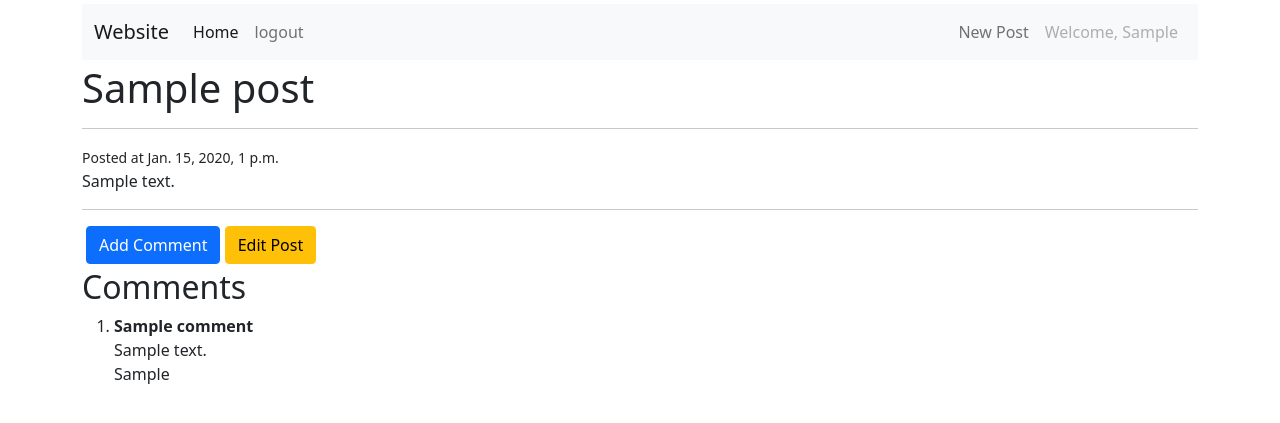
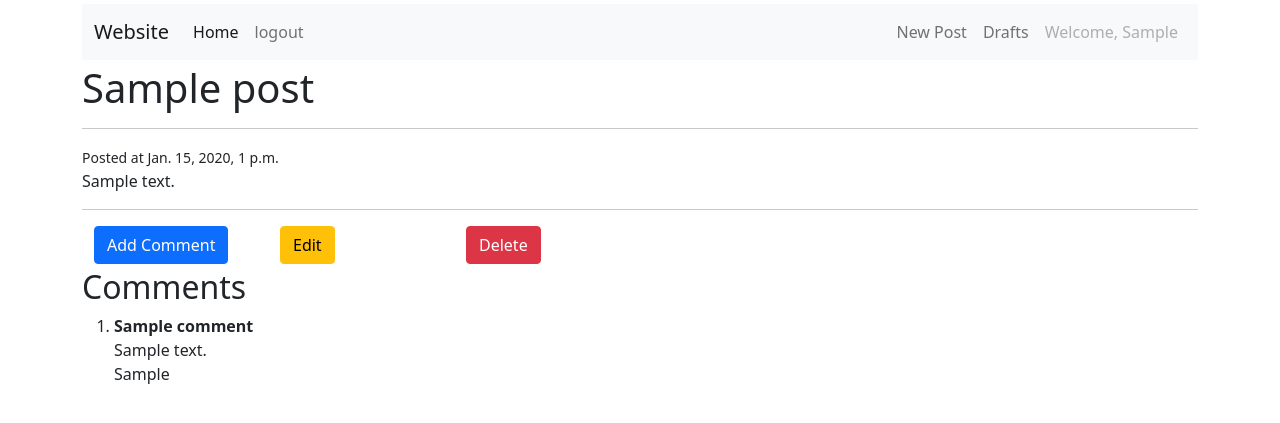
Before and after one commit to FrezeSteve/Custom-Authentication, a Django app: a page that uses blog/templates/blog/detail.html in a window 1280 px wide. Shown: the top 423 px of the page. Run offline with Django 3.2, Linux system fonts and the light colour scheme; a user stored in the database is signed in; tables that the repository leaves empty hold one stand-in row (values such as "Sample post").

Commit message:
implementing publishing a post

```diff
--- a/accounts/static/css/style.css
+++ /dev/null
@@ -1,3 +0,0 @@
-.full_width {
-    width: 100% !important;
-}
--- a/blog/forms.py
+++ b/blog/forms.py
@@ -3,6 +3,15 @@ from .models import Comment, Post, Category
 
 
 class CommentForm(forms.ModelForm):
+    title = forms.CharField(
+        widget=forms.TextInput(
+            attrs={'class': 'form-control', "placeholder": "title"})
+    )
+    body = forms.CharField(
+        widget=forms.Textarea(
+            attrs={'class': 'form-control', "placeholder": "body"})
+    )
+
     class Meta:
         model = Comment
         fields = (
@@ -15,6 +24,10 @@ class CreatePostForm(forms.ModelForm):
     title = forms.CharField(
         widget=forms.TextInput(
             attrs={'class': 'form-control', "placeholder": "title"})
+    )
+    subtitle = forms.CharField(
+        widget=forms.TextInput(
+            attrs={'class': 'form-control', "placeholder": "subtitle"})
     )
     body = forms.CharField(
         widget=forms.Textarea(
@@ -31,6 +44,7 @@ class CreatePostForm(forms.ModelForm):
         model = Post
         fields = (
             'title'
+            , 'subtitle'
             , 'body'
             , 'category'
         )
--- a/blog/templates/blog/detail.html
+++ b/blog/templates/blog/detail.html
@@ -11,11 +11,19 @@
     <meta name="robots" content="index, follow" />
     <!-- <meta name="robots" content="noindex, nofollow" /> -->
     <meta name="description" content="{{object.subtitle}}">
+    <style>
+        @media only screen and (max-width: 768px) {
+            .full_width {
+                width: 100% !important;
+            }
+        }
+    </style>
     {% endblock %}
 </head>
 
 <body>
     {% block content%}
+    {% include 'blog/modal.html' %}
     <div class="container">
         {% include 'blog/navbar.html' %}
         <h1>{{object.title}}</h1>
@@ -24,12 +32,40 @@
         <small>Posted at {{object.date_created}}</small>
         <p>{{ object.body }}</p>
         <hr>
-        <div id="comment_button" onclick="comment_event()">Add Comment</div>
-        <a id="edit_post_button" class="btn btn-warning mb-1" href="{% url 'blog:edit_post' object.id %}">Edit Post</a>
+        <div class="row mx-0">
+            <div class="col-12 col-md-2">
+                <div id="comment_button" class="full_width" onclick="comment_event()">Add Comment</div>
+            </div>
+            {% if not object.published %}
+            <div class="col-12 col-md-2">
+                <!-- Button trigger modal -->
+                <button type="button" class="hidden_buttons full_width  btn btn-success mb-1" data-bs-toggle="modal"
+                    data-bs-target="#staticBackdrop">
+                    Publish
+                </button>
+            </div>
+            {% endif %}
+            <div class="col-12 col-md-2">
+                <a class="hidden_buttons full_width btn btn-warning mb-1"
+                    href="{% url 'blog:edit_post' object.id %}">Edit</a>
+            </div>
+            {% if not object.archived %}
+            <div class="col-12 col-md-2">
+                <!-- Button trigger modal -->
+                <button type="button" class="full_width hidden_buttons btn btn-danger mb-1" data-bs-toggle="modal"
+                    data-bs-target="#staticBackdrop">
+                    Delete
+                </button>
+            </div>
+            {% endif %}
+
+        </div>
+
+
         <form id="comment_form" action="{% url 'blog:create_comment' object.id %}" method="post">
             {% csrf_token %}
             {{comment_form.as_p}}
-            <button type="submit" class="btn btn-success ms-2">submit</button>
+            <button type="submit" class="full_width btn btn-success ms-md-2">submit</button>
         </form>
         <h2>Comments</h2>
         <ol id="comments_container">
@@ -55,43 +91,70 @@
         <script src="https://code.jquery.com/jquery-3.6.0.min.js"
             integrity="sha256-/xUj+3OJU5yExlq6GSYGSHk7tPXikynS7ogEvDej/m4=" crossorigin="anonymous"></script>
         <script>
-
-            comment_form = document.getElementById("comment_form");
+            const comment_form = $('#comment_form')[0]
+            const comment_section = $('#comment_button')[0]
+            function setup_button() {
+                $(document).ready(function () {
                     comment_form.style.display = "none";
-            comment_section = document.getElementById("comment_button");
                     comment_section.classList.add("btn");
                     comment_section.classList.add("btn-primary");
-            comment_section.classList.add("ms-1");
                     comment_section.classList.add("mb-1");
+                })
+            }
+            setup_button()
             function comment_event() {
+                $(document).ready(function () {
+                    const comment_form = $('#comment_form')[0]
+                    const comment_section = $('#comment_button')[0]
                     comment_form.style.display = "block";
-                const edit_button = document.getElementById("edit_post_button");
-                edit_button.style.display = "none";
-                clicked = true
                     comment_section.classList.remove("btn")
                     comment_section.classList.remove("btn-primary")
                     comment_section.classList.add("fs-1")
+                    const hidden_buttons = $('.hidden_buttons')
+                    for (let i = 0; i < hidden_buttons.length; i++) {
+                        hidden_buttons[i].style.display = "none";
                     }
+                })
+            }
+            // function comment_event() {
+            //     // var hiden_buttons = document.getElementsByClassName("hidden_buttons");
+            //     var hiden_buttons = document.getElementsByClassName("hidden_buttons");
+            //     console.log(hide_button);
+            //     // hiden_buttons.forEach(element => {
+            //     //     element.style.display = "none";
+            //     //     console.log("working");
+            //     // });
+            //     // $('#myModal').on('show.bs.modal', function (event) {
+            //     //     var button = $(event.relatedTarget)
+            //     //     var header = button.data('header')
+            //     //     var content = button.data('content')
+            //     //     var modal = $(this)
+            //     //     modal.find('.modal-title').text(header)
+            //     //     modal.find('.modal-modalCnt').val(content)
+            //     // })
+            //     // clicked = true
+
+            // }
             let current_comment_length = 2;
             let hide_button = false
             function get_comments() {
                 $(document).ready(function () {
                     const url = "{% url 'blog:get_comments' comment_id='7723aacb-4303-4c29-9d10-0b4db6e79305' page_number=1 %}".split("/").slice(0, 4).join('/') + `/${current_comment_length}/`
                     $.get(url, function (data, status) {
-                        if (data.length > 0){
-                            if(!hide_button){
+                        if (data.length > 0) {
+                            if (!hide_button) {
                                 $('#comments_button').remove()
                                 hide_button = true;
                             }
                             data.forEach(element => {
                                 let node = `<span class="fw-bold">${element.title}</span> <br> ${element.body}`
-                                if (element.registered_user){
+                                if (element.registered_user) {
                                     node += `<br> ${element.user}`
                                 }
                                 node += '<br>'
                                 $("#comments_container").append(`<li>${node}</li>`)
                             });
-                            if(hide_button){
+                            if (hide_button) {
                                 $("#comments_container").append('<button id="comments_button" class="btn btn-success" onclick="get_comments()">read more</button>')
                                 hide_button = false;
                             }
--- /dev/null
+++ b/blog/templates/blog/modal.html
@@ -0,0 +1,15 @@
+<!-- Modal -->
+<div class="modal fade" id="staticBackdrop" data-bs-backdrop="static" data-bs-keyboard="false" tabindex="-1"
+    aria-labelledby="staticBackdropLabel" aria-hidden="true">
+    <div class="modal-dialog modal-dialog-scrollable">
+        <div class="modal-content">
+            <div class="modal-header">
+                <h5 class="modal-title" id="staticBackdropLabel">Delete {{object.title}}</h5>
+                <button type="button" class="btn-close" data-bs-dismiss="modal" aria-label="Close"></button>
+            </div>
+            <div class="modal-body">
+                <a class="full_width btn btn-danger float-end" href="{% url 'blog:archive_post' object.id %}">Delete</a>
+            </div>
+        </div>
+    </div>
+</div>
--- a/blog/templates/blog/navbar.html
+++ b/blog/templates/blog/navbar.html
@@ -20,6 +20,9 @@
                 <li class="nav-item">
                     <a class="nav-link " href="{% url 'blog:create_post' %}" tabindex="-1" aria-disabled="true">New Post</a>
                 </li>
+                <li class="nav-item">
+                    <a class="nav-link " href="{% url 'blog:draft_list' %}" tabindex="-1" aria-disabled="true">Drafts</a>
+                </li>
                 {% endif %}
                 <li class="nav-item">
                     <a class="nav-link disabled" href="#" tabindex="-1" aria-disabled="true">Welcome, {{request.user.first_name}}</a>
--- a/blog/urls.py
+++ b/blog/urls.py
@@ -1,13 +1,15 @@
 from django.urls import path
 from .views import (
     PostListView, PostDetailView, CreateCommentView, list_comments, CreatePostView, EditPostView,
-    ProcessEditForm
+    ProcessEditForm, archive_post, DraftPostListView, ArchivedPostListView
 )
 
 app_name = "blog"
 
 urlpatterns = [
     path("", PostListView.as_view(), name="home")
+    , path("draft_list/", DraftPostListView.as_view(), name="draft_list")
+    , path("archived_list/", ArchivedPostListView.as_view(), name="archived_list")
     , path("<slug:slug>/", PostDetailView.as_view(), name="detail")
     # uuid of the post being commented on
     , path("comment/create/<uuid:id>/", CreateCommentView.as_view(), name="create_comment")
@@ -16,4 +18,5 @@ urlpatterns = [
     , path("blog/create_post", CreatePostView.as_view(), name="create_post")
     , path("blog/edit_post/<uuid:pk>/", EditPostView.as_view(), name="edit_post")
     , path("blog/process_edit_form/<uuid:pk>/", ProcessEditForm.as_view(), name="process_edit_form")
+    , path("blog/archive_post/<uuid:pk>/", archive_post, name="archive_post")
 ]
--- a/blog/views.py
+++ b/blog/views.py
@@ -22,6 +22,28 @@ class PostListView(ListView):
 
     def get(self, request, *args, **kwargs):
         response = super(PostListView, self).get(request, *args, **kwargs)
+        custom_set_cookie(self.request, response)
+        return response
+
+
+class DraftPostListView(ListView):
+    model = Post
+    template_name = 'blog/home.html'
+    queryset = Post.objects.filter(published=False, archived=False)
+
+    def get(self, request, *args, **kwargs):
+        response = super(DraftPostListView, self).get(request, *args, **kwargs)
+        custom_set_cookie(self.request, response)
+        return response
+
+
+class ArchivedPostListView(ListView):
+    model = Post
+    template_name = 'blog/home.html'
+    queryset = Post.objects.filter(published=True, archived=True)
+
+    def get(self, request, *args, **kwargs):
+        response = super(ArchivedPostListView, self).get(request, *args, **kwargs)
         custom_set_cookie(self.request, response)
         return response
 
@@ -98,13 +120,20 @@ class EditPostView(LoginRequiredMixin, UpdateView):
         device = get_create_device_tracker(self.request)
         store_device_to_user(self.request, device)
         # form fields
-        form.instance.slug = unique_slug_generator(form.instance)
+        # form.instance.slug = unique_slug_generator(form.instance)
         # author
         form.instance.author = self.request.user
         return super().form_valid(form)
 
-    def post(self, request, *args, **kwargs):
-        return HttpResponseRedirect(reverse('blog:home'))
+    # def get_object(self, queryset=None):
+    #     instance = Post.objects.filter(id=self.kwargs.get('pk')).first()
+    #     if instance:
+    #         instance.pk = None
+    #         instance.save()
+    #     return instance
+
+    # def post(self, request, *args, **kwargs):
+    #     return HttpResponseRedirect(reverse('blog:home'))
 
     def get(self, request, *args, **kwargs):
         if not request.user.is_staff:
@@ -166,3 +195,10 @@ def list_comments(request, comment_id, page_number):
                 for i in instance.comments.all()[(int(page_number) - 1) * 10:int(page_number) * 10]
             ]
     return JsonResponse(data, safe=False)
+
+
+def archive_post(request, pk):
+    instance = get_object_or_404(Post, id=pk)
+    instance.archived = True
+    instance.save()
+    return HttpResponseRedirect(reverse('blog:detail', kwargs={'slug': instance.slug}))
```
Lines whose indentation alone changed are shown as unchanged.
